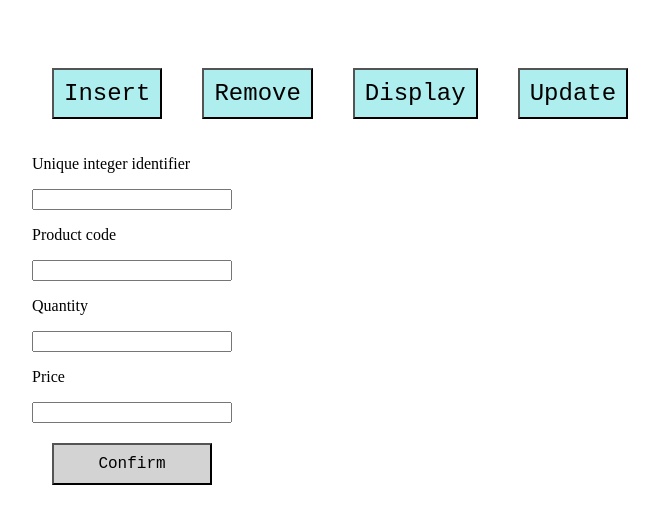
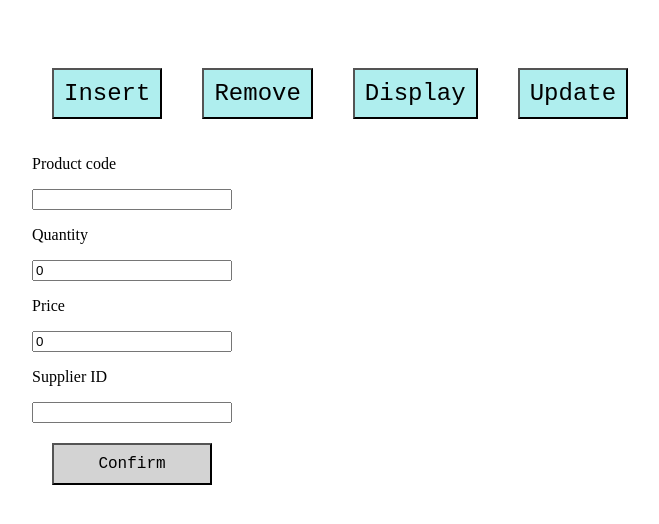
Before and after one commit to fabianhaglund/dgb-dsp-mod7, a Vue app: page / in a window 1280 px wide. Both pictures are taken after a click on the button "Insert". Shown: the top 524 px of the page, without its empty margins (16-675 px from the left). Built offline with nearby package versions, Linux system fonts and the light colour scheme; no server answers.

Commit message:
Insert input form works

```diff
--- a/src/components/Display.vue
+++ b/src/components/Display.vue
@@ -4,7 +4,7 @@
     </div>
 </template>
 
-<script>
+<script scoped>
 
     import io from "socket.io-client";
 
@@ -14,6 +14,7 @@
         name: 'Display',
         methods: {
             displayProducts: function(){
+
                 socket.emit('getProducts');
                 socket.on('responseGetProducts', function({success, ourString}) {
                     console.log("...how?");
--- a/src/components/Insert.vue
+++ b/src/components/Insert.vue
@@ -1,14 +1,17 @@
 <template>
     <div id="insert">
 
-        <p>Unique integer identifier</p>
-        <input/>
         <p>Product code</p>
-        <input/>
+        <input v-model="productCode"/>
+
         <p>Quantity</p>
-        <input/>
+        <input v-model="quantity" type="number"/>
+
         <p>Price</p>
-        <input/>
+        <input v-model="price" type="number"/>
+
+        <p>Supplier ID</p>
+        <input v-model="supplierId"/>
 
         <button class="submitButton" v-on:click="insertProduct">Confirm</button>
 
@@ -24,10 +27,22 @@
 
     export default {
         name: 'Insert',
+        data: function(){
+            return {
+                productCode: "",
+                quantity: 0,
+                price: 0,
+                supplierId: "",
+            }
+        },
         methods: {
             insertProduct: function(){
-                console.log("Does this even happen?")
-                socket.emit('putNewProduct', {"productCode": "A100", "quantity": 20, "price": 400, "supplierId": "sjdksjdksjdk"});
+                console.log("Insert product into database:");
+                console.log("productCode: " + this.productCode);
+                console.log("quantity: " + this.quantity);
+                console.log("price " + this.price);
+                console.log("supplier ID " + this.supplierId);
+                socket.emit('putNewProduct', {"productCode": this.productCode, "quantity": this.quantity, "price": this.price, "supplierId": this.supplierId});
             }
         }
     }
--- a/src/server.js
+++ b/src/server.js
@@ -63,7 +63,7 @@ client.connect(err => {
                         if (err) {
                             socket.emit("responsePutNewProduct", {success: false});
                         } else {
-                            socket.emit("responsePutNewProduct", {success: true, productId});
+                            socket.esmit("responsePutNewProduct", {success: true, productId});
                         }
                     });
                 }
```
